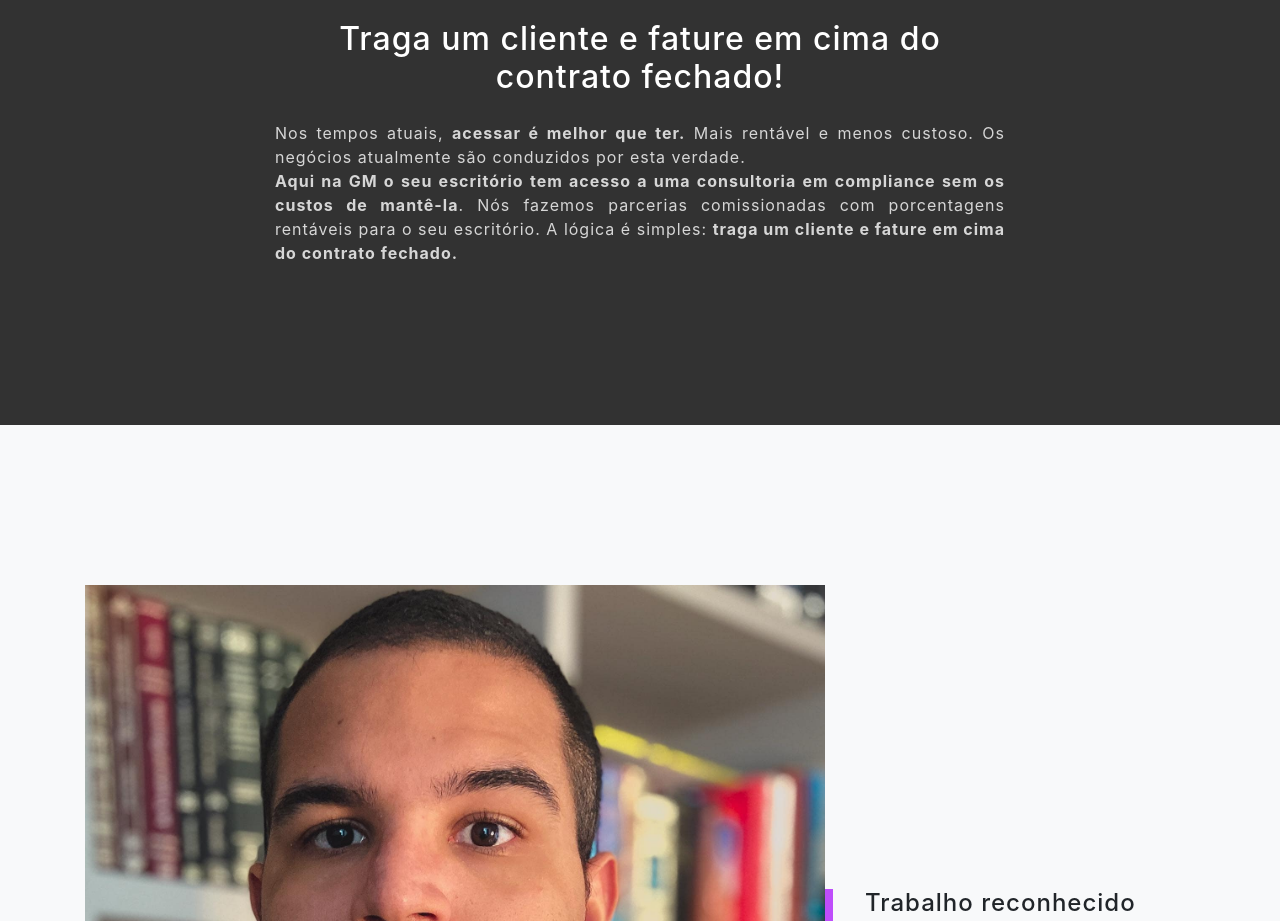
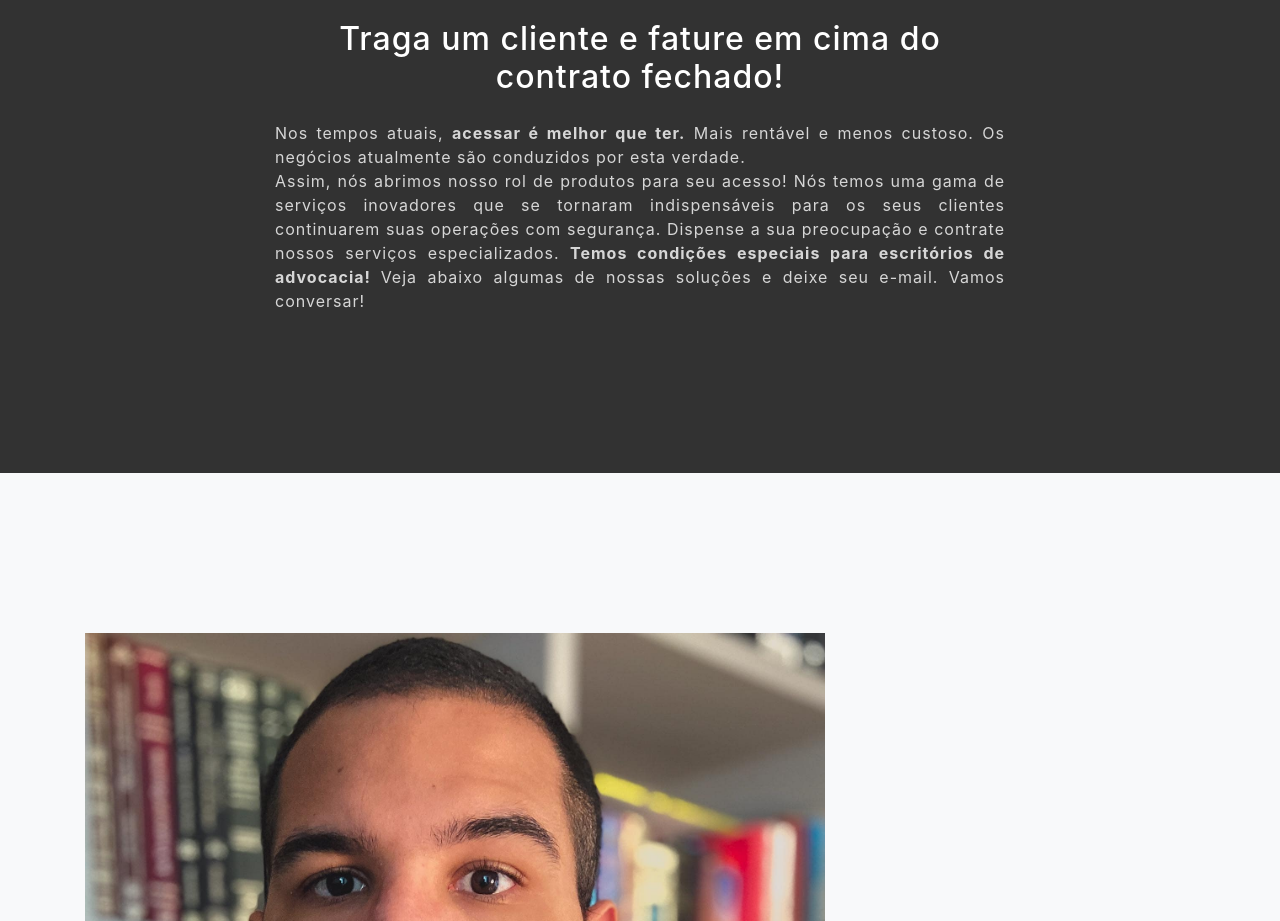
Before and after one commit to gm-compliance/gm-compliance.github.io, a website with bundled scripts: page index.html in a window 1280 px wide. Shown: the part 860-1781 px from the top of the page. Built offline with nearby package versions, Linux system fonts and the light colour scheme.

Commit message:
Update index.html

```diff
--- a/index.html
+++ b/index.html
@@ -69,7 +69,7 @@
       <div class="row">
         <div class="col-lg-8 mx-auto" id='traga'>
           <h2 class="text-white mb-4">Traga um cliente e fature em cima do contrato fechado!</h2>
-          <p id='parcerias'>Nos tempos atuais, <b>acessar é melhor que ter.</b> Mais rentável e menos custoso. Os negócios atualmente são conduzidos por esta verdade. <br><b>Aqui na GM o seu escritório tem acesso a uma consultoria em compliance sem os custos de mantê-la</b>. Nós fazemos parcerias comissionadas com porcentagens rentáveis para o seu escritório. A lógica é simples: <b>traga um cliente e fature em cima do contrato fechado.</b></p>
+          <p id='parcerias'>Nos tempos atuais, <b>acessar é melhor que ter.</b> Mais rentável e menos custoso. Os negócios atualmente são conduzidos por esta verdade. <br> Assim, nós abrimos nosso rol de produtos para seu acesso! Nós temos uma gama de serviços inovadores que se tornaram indispensáveis para os seus clientes continuarem suas operações com segurança. Dispense a sua preocupação e contrate nossos serviços especializados. <b>Temos condições especiais para escritórios de advocacia! </b> Veja abaixo algumas de nossas soluções e deixe seu e-mail. Vamos conversar!</p>
         </div>
       </div>
      <!--  <img src="img/city.png" class="img-fluid" alt=""> -->
```
